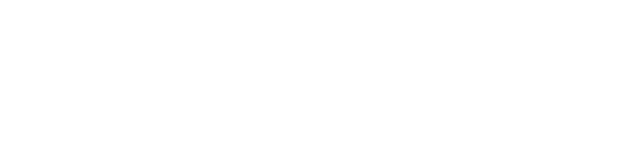
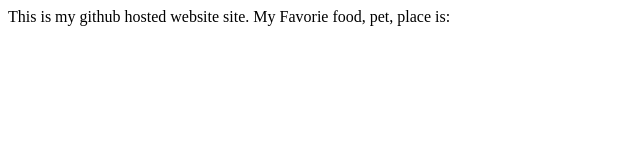
Before and after one commit to kangn575/kangn575.github.io, a plain HTML site: page index.html in a window 1280 px wide. Shown: the whole page, without its empty margins (0-640 px from the left). Drawn offline with Linux system fonts and the light colour scheme.

Commit message:
Week2_Gitassignment

```diff
--- a/index.html
+++ b/index.html
@@ -1,9 +1,10 @@
 <!DOCTYPE html>
 <html>
        <head>
-         <title></title>
+         <title>Intro to Web & Mobile</title>
        </head>
    <body>
+    This is my github hosted website site. My Favorie food, pet, place is:
 
    </body>
 </html>
```
